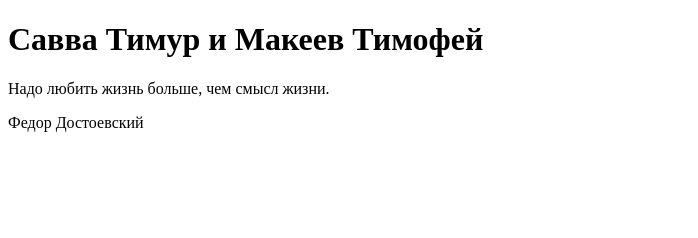
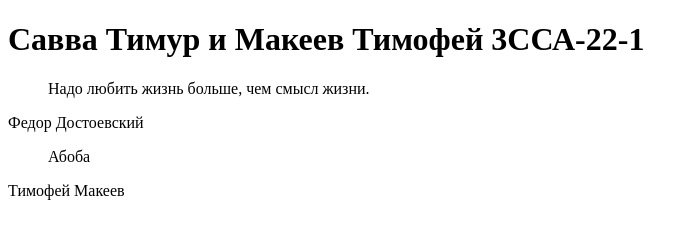
Before and after one commit to Rek121/Rek121.github.io, a plain HTML site: page index.html in a window 1280 px wide. Shown: the whole page, without its empty margins (0-698 px from the left). Drawn offline with Linux system fonts and the light colour scheme.

Commit message:
Цитаты

```diff
--- a/index.html
+++ b/index.html
@@ -4,10 +4,18 @@
 <head>
   <title>Простой тест</title>
   <meta charset="UTF-8">
-  <meta name="description" content="ДА">
+  <meta name="description" content="Сайт студентов НРТК">
 </head>
 <body>
-  <h1>Савва Тимур и Макеев Тимофей</h1>
-  <p>Надо любить жизнь больше, чем смысл жизни.</p>
+  <h1>Савва Тимур и Макеев Тимофей 3ССА-22-1</h1>
+  <blockquote>
+    <p>Надо любить жизнь больше, чем смысл жизни.</p>
+  </blockquote>
   <p>Федор Достоевский</p>
+  <blockquote>
+    <p>Абоба</p>
+  </blockquote>
+  <p>Тимофей Макеев</p>
 </body>
+
+</html>
```
